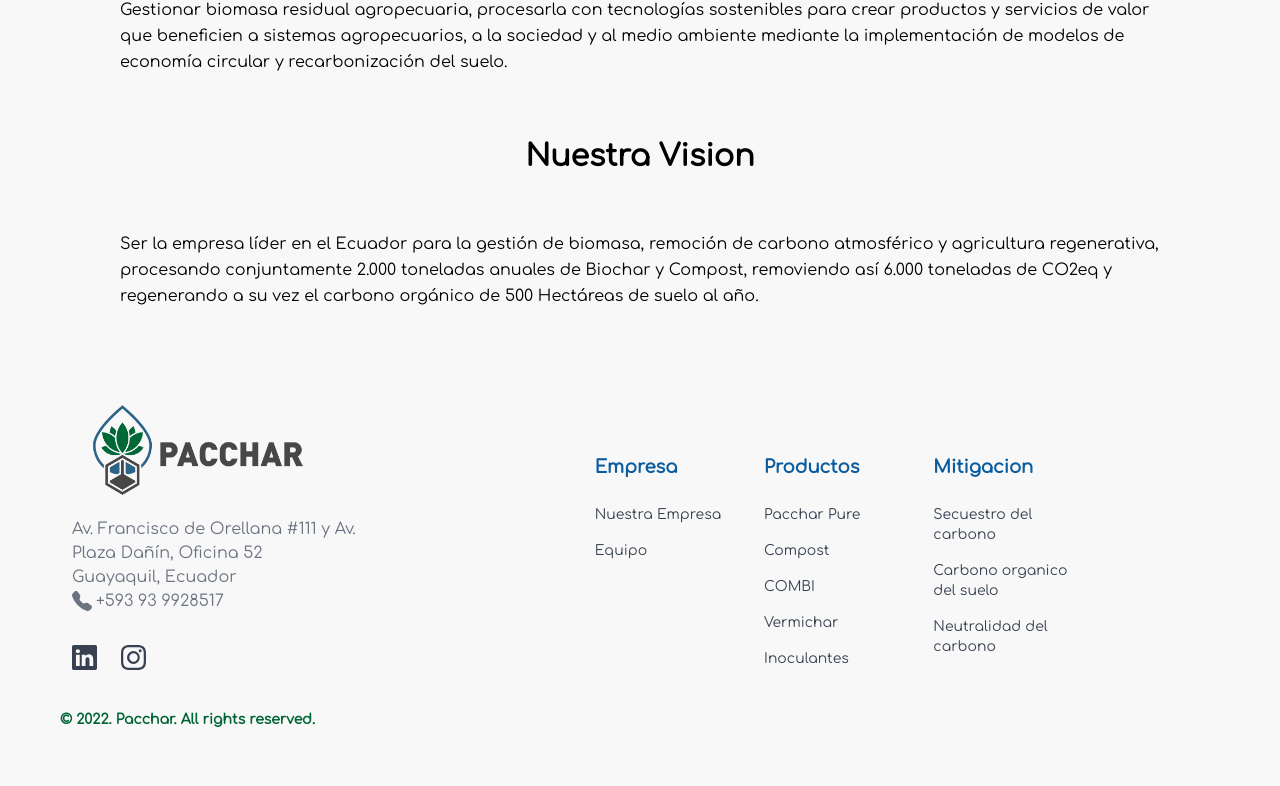
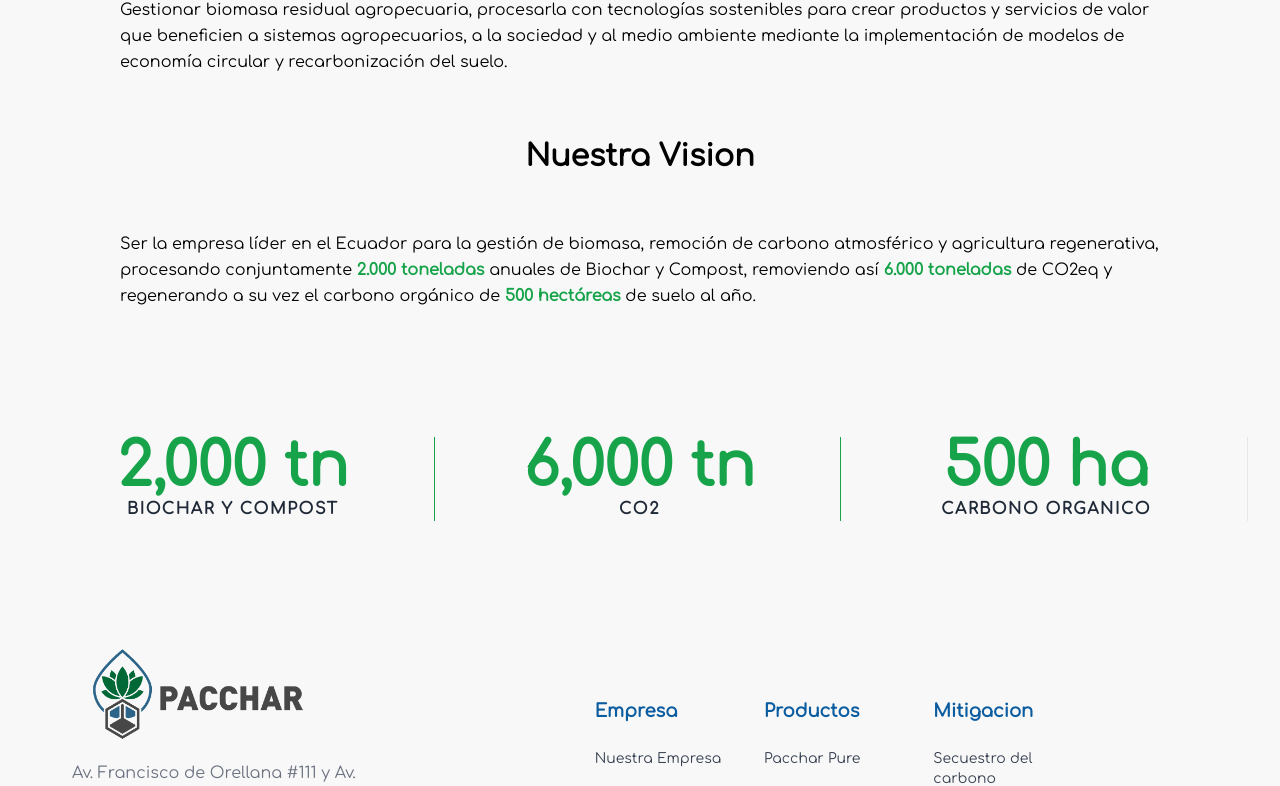
Before and after one commit to eme-eleuce/pachar, a Next.js app: page /empresa in a window 1280 px wide. Shown: the part 471-1257 px from the top of the page. Before the commit the page ends 1233 px from the top, so only its background shows below. Built offline with nearby package versions, Linux system fonts and the light colour scheme.

Commit message:
my changes

```diff
--- a/components/Footer.jsx
+++ b/components/Footer.jsx
@@ -81,7 +81,7 @@ Av. Francisco de Orellana #111 y Av. Plaza Dañín, Oficina 52
         </div>
 
         <div>
-          <p class="font-bold text-[#0B5DA0] text-lg">Productos</p>
+          <p className="font-bold text-[#0B5DA0] text-lg">Productos</p>
 
           <nav aria-label="Footer Navigation - Company" class="mt-6">
             <ul className="space-y-4 text-sm">
--- a/components/Section2.jsx
+++ b/components/Section2.jsx
@@ -4,8 +4,8 @@ import { motion, useAnimation } from 'framer-motion';
 const Section2 = () => {
   return (
 
-    <section className="w-full pt-7 pb-7 md:pt-20 md:pb-24 " >
-    <div className="box-border flex flex-col items-center content-center px-8 mx-auto leading-6 text-black border-0 border-gray-300 border-solid md:flex-row max-w-7xl lg:px-16">
+    <section className="w-full pt-7 pb-7 md:pt-20 md:pb-24 mt-10" >
+    <div className="box-border mb-8 flex flex-col items-center content-center px-8 mx-auto leading-6 text-black border-0 border-gray-300 border-solid md:flex-row max-w-7xl lg:px-16">
 
 
         <div className="box-border relative w-full max-w-md px-4 mt-5 mb-4 -ml-5 text-center bg-no-repeat bg-contain border-solid md:ml-0 md:mt-0 md:max-w-none lg:mb-0 md:w-1/2 xl:pl-10">
@@ -27,8 +27,8 @@ const Section2 = () => {
               transition={{duration: 1, delay: 0}}
 
   >
-            <h2 className="m-0 text-xl text-green-600 font-bold leading-tight border-0 border-gray-300 lg:text-3xl md:text-2xl text-center md:text-left">
-            Creamos valor a partir de residuos forestales y agropecuarios.
+            <h2 className="m-0 text-xl text-green-600 font-bold leading-tight border-0 border-gray-300 lg:text-3xl md:text-2xl text-left">
+            En Pacchar, creamos valor a partir de residuos forestales y agropecuarios.
             </h2>
             </motion.div>
             <p className="pt-4 pb-8 mt-6 leading-7 border-0 border-gray-300 sm:pr-10 lg:text-lg">
@@ -38,7 +38,7 @@ const Section2 = () => {
         </div>
 
     </div>
-    <div className="box-border flex flex-col items-center content-center px-8 mx-auto mt-2 leading-6  border-0 border-gray-300 border-solid md:mt-20 xl:mt-0 md:flex-row max-w-7xl lg:px-16">
+    <div className="box-border mb-8 flex flex-col items-center content-center px-8 mx-auto mt-2 leading-6  border-0 border-gray-300 border-solid md:mt-20 xl:mt-0 md:flex-row max-w-7xl lg:px-16">
 
 
         <div className="box-border w-full text-green-600 border-solid md:w-1/2 md:pl-6 xl:pl-32">
@@ -56,7 +56,43 @@ const Section2 = () => {
         <div className="box-border relative w-full max-w-md px-4 mt-10 mb-4 text-center bg-no-repeat bg-contain border-solid md:mt-0 md:max-w-none lg:mb-0 md:w-1/2">
             <img src="https://cdn.devdojo.com/images/december2020/settings.png" className="pl-4 sm:pr-10 xl:pl-10 lg:pr-32"/>
         </div>
+
     </div>
+    <div className="box-border mb-8 flex flex-col items-center content-center px-8 mx-auto leading-6 text-black border-0 border-gray-300 border-solid md:flex-row max-w-7xl lg:px-16">
+
+
+        <div className="box-border relative w-full max-w-md px-4 mt-5 mb-4 -ml-5 text-center bg-no-repeat bg-contain border-solid md:ml-0 md:mt-0 md:max-w-none lg:mb-0 md:w-1/2 xl:pl-10">
+        <motion.div
+              initial={{ opacity: 0, x: 10 }}
+              whileInView={{ opacity: 10, x: 0 }}
+              transition={{duration: 1, delay: 1}}
+
+  >
+            <img src="https://cdn.devdojo.com/images/december2020/productivity.png" className="p-2 pl-6 pr-5 xl:pl-16 xl:pr-20"/>
+            </motion.div>
+        </div>
+
+
+        <div className="box-border order-first w-full border-solid md:w-1/2 md:pl-10 md:order-none">
+        <motion.div
+              initial={{ opacity: 0, y: 10 }}
+              whileInView={{ opacity: 10, y: 0 }}
+              transition={{duration: 1, delay: 0}}
+
+  >
+            <h2 className="m-0 text-xl text-green-600 font-bold leading-tight border-0 border-gray-300 lg:text-3xl md:text-2xl text-left">
+            Creamos modelos de economía circular, reducimos la huella de carbono y regeneramos la salud de los suelos
+            </h2>
+            </motion.div>
+            <p className="pt-4 pb-8 mt-6 leading-7 border-0 border-gray-300 sm:pr-10 lg:text-lg">
+            Favoreciendo la producción de alimentos saludables, a la rehabilitación de funciones ecosistémicas y con ellos a la calidad de vida de las familias ecuatorianas.
+            </p>
+
+        </div>
+
+    </div>
+
+
 </section>
 
 
--- a/components/about/Empresa.jsx
+++ b/components/about/Empresa.jsx
@@ -1,5 +1,6 @@
 import Head from 'next/head'
 import React from 'react'
+import CountUp, { useCountUp } from 'react-countup';
 
 const Empresa = () => {
   return (
@@ -30,10 +31,54 @@ const Empresa = () => {
        <h1 className='font-bold text-3xl mb-4 py-10 mt-6 text-center'> Nuestra Vision</h1>
        <p className='md:px-20 px-10 leading-relaxed'>
 
-        Ser la empresa líder en el Ecuador para la gestión de biomasa, remoción de carbono atmosférico y agricultura regenerativa, procesando conjuntamente 2.000 toneladas anuales de Biochar y Compost, removiendo así 6.000 toneladas de CO2eq y regenerando a su vez el carbono orgánico de 500 Hectáreas de suelo al año.
+        Ser la empresa líder en el Ecuador para la gestión de biomasa, remoción de carbono atmosférico y agricultura regenerativa, procesando conjuntamente <a className='text-green-600 font-bold'>2.000 toneladas </a> anuales de Biochar y Compost, removiendo así <a className='text-green-600 font-bold'>6.000 toneladas </a>de CO2eq y regenerando a su vez el carbono orgánico de <a className='text-green-600 font-bold'>500 hectáreas</a> de suelo al año.
 
        </p>
        </div>
+       <div className=" mx-auto  md:max-w-full lg:max-w-screen-xl md:px-24 lg:px-8 lg:py-20">
+      <div className="grid grid-cols-1 gap-8 md:gap-1 md:grid-cols-3">
+        <div className="text-center md:border-green-600 md:border-r mt-5 md:mt-0">
+          <h6 className="text-5xl font-bold lg:text-5xl xl:text-6xl text-green-600">
+          <CountUp
+  end={2000}
+  duration={2}
+  delay={2}
+  suffix=" tn"
+> </CountUp>
+          </h6>
+          <p className="text-md font-bold tracking-widest text-gray-800 uppercase lg:text-base">
+            Biochar y Compost
+          </p>
+        </div>
+        <div className="text-center md:border-green-600 md:border-r mt-5 md:mt-0">
+          <h6 className="text-5xl font-bold lg:text-5xl xl:text-6xl text-green-600">
+          <CountUp
+  end={6000}
+  duration={2}
+  delay={2}
+  suffix=" tn"
+> </CountUp>
+          </h6>
+          <p className="text-md font-bold tracking-widest text-gray-800 uppercase lg:text-base">
+           CO2
+          </p>
+        </div>
+        <div className="text-center md:border-r mt-5 md:mt-0">
+          <h6 className="text-5xl font-bold lg:text-5xl xl:text-6xl text-green-600">
+          <CountUp
+  end={500}
+  duration={2}
+  delay={2}
+  suffix=" ha"
+> </CountUp>
+          </h6>
+          <p className="text-md font-bold tracking-widest text-gray-800 uppercase lg:text-base">
+            Carbono organico
+          </p>
+        </div>
+
+      </div>
+    </div>
 
 
     </>
--- a/package.json
+++ b/package.json
@@ -15,6 +15,7 @@
     "framer-motion": "^7.6.19",
     "next": "13.0.2",
     "react": "18.2.0",
+    "react-countup": "^6.4.0",
     "react-dom": "18.2.0",
     "react-icons": "^4.6.0",
     "react-typed": "^1.2.0"
--- a/pages/index.js
+++ b/pages/index.js
@@ -15,8 +15,8 @@ export default function Home() {
         <link rel="icon" href="./logo/logo3.png" />
       </Head>
       <Hero />
+      <Section2 />
       <Section1 />
-      <Section2 />
 
 
 
```
Also changed, not shown: 1 other file (tests, documents, lock files or other folders).
